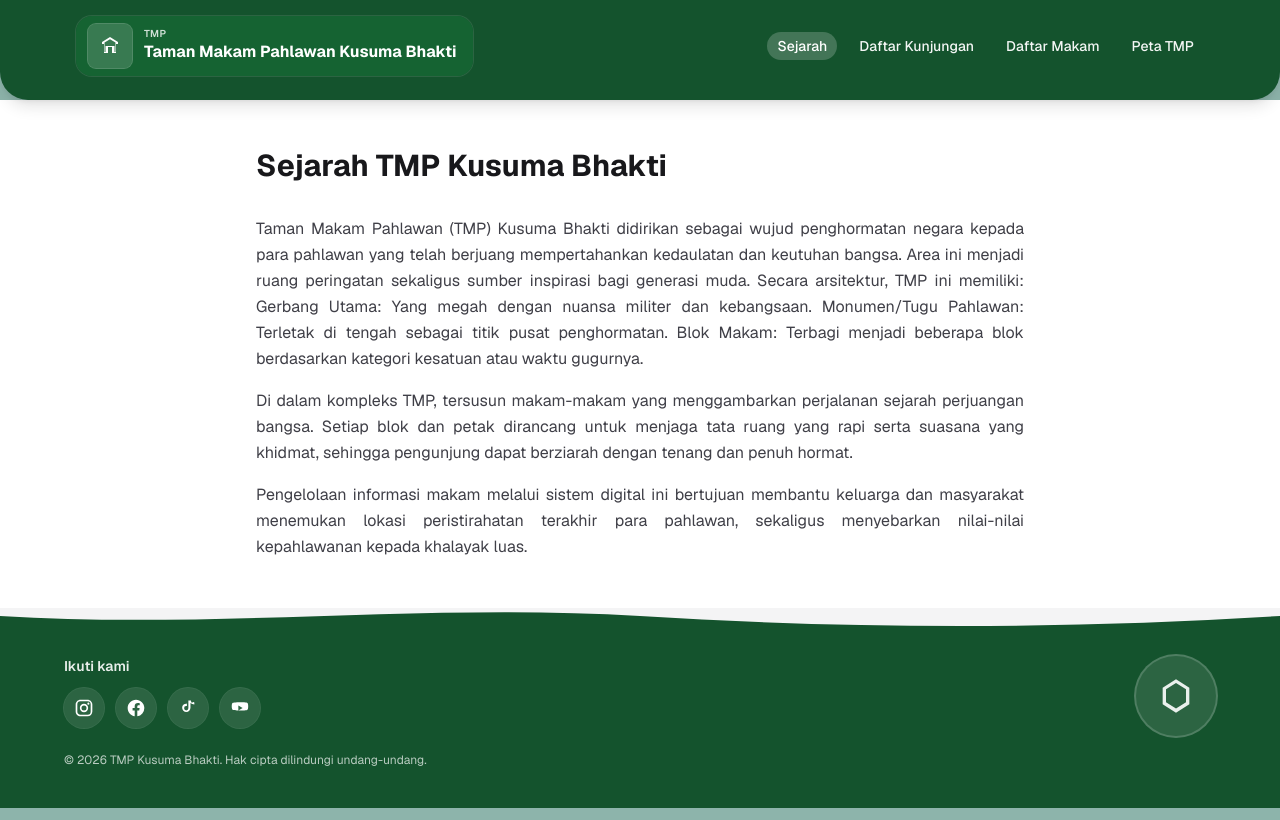
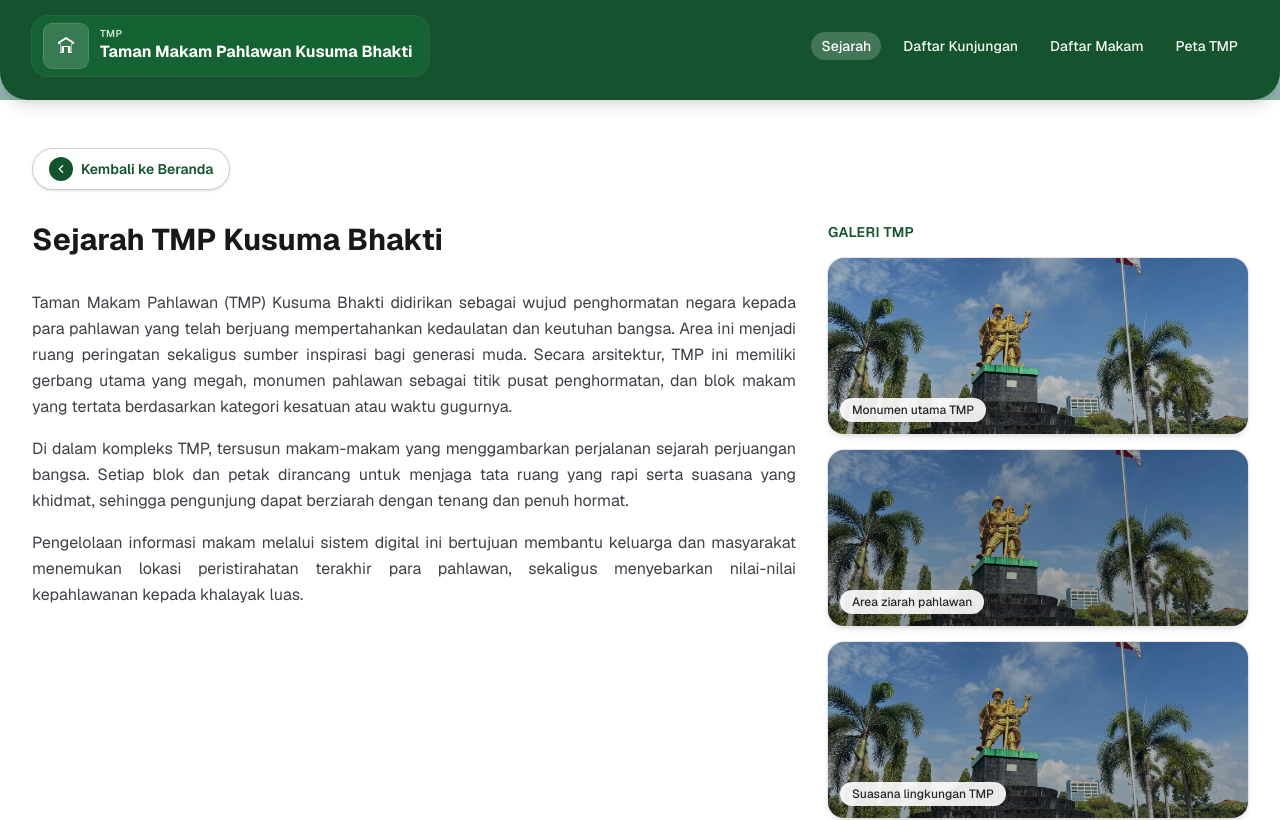
Before and after one commit to adindafdl/tmp, a Next.js app: page /sejarah in a window 1280 px wide. Shown: the top 820 px of the page. Built offline with nearby package versions, Linux system fonts and the light colour scheme.

Commit message:
ubah tampilan dan revisi search bar

```diff
--- a/src/app/daftar-kunjungan/page.tsx
+++ b/src/app/daftar-kunjungan/page.tsx
@@ -1,5 +1,6 @@
 import Link from "next/link";
 import { getTamuUmumPage } from '../../../lib/queries/public-data';
+import { BackToHome } from '@/components/back-to-home';
 
 type SearchParams = Promise<{
   page?: string | string[];
@@ -38,7 +39,8 @@ export default async function TamuPage({
   };
 
   return (
-    <div className="mx-auto max-w-6xl px-4 py-10 space-y-8">
+    <div className="mx-auto w-full max-w-screen-2xl space-y-8 px-4 py-10 sm:px-6 lg:px-8">
+      <BackToHome className="mb-2" />
       <h1 className="text-2xl font-bold text-zinc-900">Daftar Kunjungan</h1>
 
       {/* 🔍 SEARCH */}
--- a/src/app/daftar-makam/page.tsx
+++ b/src/app/daftar-makam/page.tsx
@@ -1,4 +1,5 @@
 import Link from 'next/link';
+import { BackToHome } from '@/components/back-to-home';
 import {
   getBloks,
   getMakamPage,
@@ -88,8 +89,9 @@ export default async function DaftarMakamPage({
   };
 
   return (
-    <div className="bg-zinc-100 px-4 py-10">
-      <div className="mx-auto max-w-6xl">
+    <div className="bg-zinc-100 px-4 py-10 sm:px-6 lg:px-8">
+      <div className="mx-auto w-full max-w-screen-2xl">
+        <BackToHome className="mb-6" />
         <h1 className="text-2xl font-bold text-zinc-900">Daftar Makam &amp; Blok</h1>
         <p className="mt-2 max-w-2xl text-sm text-zinc-600">
           Pilih blok untuk melihat daftar makam. Data diambil dari basis data resmi
@@ -152,7 +154,7 @@ export default async function DaftarMakamPage({
                 <input
                   name="q"
                   defaultValue={q}
-                  placeholder="Cari nama atau nomor makam..."
+                  placeholder="Cari nama, pangkat, kesatuan, NRP, atau nomor..."
                   className="w-full rounded-xl border border-zinc-200 bg-zinc-50 py-3 pl-11 pr-4 text-sm outline-none ring-[#14532d] focus:ring-2"
                 />
               </div>
@@ -177,10 +179,10 @@ export default async function DaftarMakamPage({
                         <th className="px-3 py-3 font-semibold">No</th>
                         <th className="px-3 py-3 font-semibold">Nama Pahlawan</th>
                         <th className="px-3 py-3 font-semibold">Pangkat</th>
-                        <th className="px-3 py-3 font-semibold min-w-[10rem]">
+                        <th className="px-3 py-3 font-semibold min-w-40">
                           Tempat, Tgl. Lahir
                         </th>
-                        <th className="px-3 py-3 font-semibold min-w-[10rem]">
+                        <th className="px-3 py-3 font-semibold min-w-40">
                           Tempat, Tgl. Wafat
                         </th>
                       </tr>
--- a/src/app/peta-tmp/page.tsx
+++ b/src/app/peta-tmp/page.tsx
@@ -1,9 +1,11 @@
 import Link from 'next/link';
+import { BackToHome } from '@/components/back-to-home';
 
 export default function PetaTmpPage() {
   return (
-    <div className="bg-zinc-100 px-4 py-10">
-      <div className="mx-auto max-w-6xl">
+    <div className="bg-zinc-100 px-4 py-10 sm:px-6 lg:px-8">
+      <div className="mx-auto w-full max-w-screen-2xl">
+        <BackToHome className="mb-6" />
         <h1 className="text-2xl font-bold text-zinc-900">Peta TMP</h1>
         <p className="mt-2 max-w-2xl text-sm text-zinc-600">
           Lokasi Taman Makam Pahlawan Kusuma Bhakti pada peta. Anda juga dapat melihat
--- a/src/app/prosedur/page.tsx
+++ b/src/app/prosedur/page.tsx
@@ -1,3 +1,5 @@
+import { BackToHome } from '@/components/back-to-home';
+
 export default function PelayananPage() {
   const prosedurPemakaman = [
     {
@@ -29,8 +31,9 @@ export default function PelayananPage() {
   ];
 
   return (
-    <div className="bg-white px-4 py-12">
-      <div className="mx-auto max-w-6xl">
+    <div className="bg-white px-4 py-12 sm:px-6 lg:px-8">
+      <div className="mx-auto w-full max-w-screen-2xl">
+        <BackToHome className="mb-8" />
         <header className="mb-12">
           <h1 className="text-3xl font-bold text-zinc-900">Jenis Pelayanan & Tata Tertib</h1>
           <p className="mt-2 text-zinc-600 text-justify">
--- a/src/app/sejarah/page.tsx
+++ b/src/app/sejarah/page.tsx
@@ -1,7 +1,13 @@
+import { BackToHome } from '@/components/back-to-home';
+
 export default function SejarahPage() {
   return (
-    <div className="bg-white px-4 py-12">
-      <div className="mx-auto max-w-3xl">
+    <div className="bg-white px-4 py-12 sm:px-6 lg:px-8">
+      <div className="mx-auto w-full max-w-screen-2xl">
+        <BackToHome className="mb-8" />
+
+        <div className="grid gap-8 lg:grid-cols-[minmax(0,1fr)_360px] lg:items-start xl:grid-cols-[minmax(0,1fr)_420px]">
+          <div>
             <h1 className="text-2xl font-bold text-zinc-900 sm:text-3xl">
               Sejarah TMP Kusuma Bhakti
             </h1>
@@ -11,25 +17,62 @@ export default function SejarahPage() {
                   Taman Makam Pahlawan (TMP) Kusuma Bhakti didirikan sebagai wujud penghormatan
                   negara kepada para pahlawan yang telah berjuang mempertahankan kedaulatan dan
                   keutuhan bangsa. Area ini menjadi ruang peringatan sekaligus sumber inspirasi
-            bagi generasi muda.
-            Secara arsitektur, TMP ini memiliki:
-            Gerbang Utama: Yang megah dengan nuansa militer dan kebangsaan.
-            Monumen/Tugu Pahlawan: Terletak di tengah sebagai titik pusat penghormatan.
-            Blok Makam: Terbagi menjadi beberapa blok berdasarkan kategori kesatuan atau waktu gugurnya.
+                  bagi generasi muda. Secara arsitektur, TMP ini memiliki gerbang utama yang
+                  megah, monumen pahlawan sebagai titik pusat penghormatan, dan blok makam yang
+                  tertata berdasarkan kategori kesatuan atau waktu gugurnya.
                 </p>
                 <p>
                   Di dalam kompleks TMP, tersusun makam-makam yang menggambarkan perjalanan
-            sejarah perjuangan bangsa. Setiap blok dan petak dirancang untuk menjaga
-            tata ruang yang rapi serta suasana yang khidmat, sehingga pengunjung dapat
-            berziarah dengan tenang dan penuh hormat.
+                  sejarah perjuangan bangsa. Setiap blok dan petak dirancang untuk menjaga tata
+                  ruang yang rapi serta suasana yang khidmat, sehingga pengunjung dapat berziarah
+                  dengan tenang dan penuh hormat.
                 </p>
                 <p>
                   Pengelolaan informasi makam melalui sistem digital ini bertujuan membantu
-            keluarga dan masyarakat menemukan lokasi peristirahatan terakhir para
-            pahlawan, sekaligus menyebarkan nilai-nilai kepahlawanan kepada khalayak
-            luas.
+                  keluarga dan masyarakat menemukan lokasi peristirahatan terakhir para pahlawan,
+                  sekaligus menyebarkan nilai-nilai kepahlawanan kepada khalayak luas.
                 </p>
               </div>
+            </div>
+          </div>
+
+          <aside className="space-y-4">
+            <h2 className="text-sm font-semibold uppercase tracking-wide text-[#14532d]">
+              Galeri TMP
+            </h2>
+            <div className="grid gap-4 sm:grid-cols-2 lg:grid-cols-1">
+              <div className="relative h-44 overflow-hidden rounded-2xl shadow-md ring-1 ring-zinc-200">
+                <div
+                  className="absolute inset-0 bg-cover bg-center"
+                  style={{ backgroundImage: "url('/img/bg-image.jpg')" }}
+                />
+                <div className="absolute inset-0 bg-black/25" />
+                <p className="absolute bottom-3 left-3 rounded-full bg-white/90 px-3 py-1 text-xs font-medium text-zinc-800">
+                  Monumen utama TMP
+                </p>
+              </div>
+              <div className="relative h-44 overflow-hidden rounded-2xl shadow-md ring-1 ring-zinc-200">
+                <div
+                  className="absolute inset-0 bg-cover bg-center"
+                  style={{ backgroundImage: "url('/img/bg-image.jpg')" }}
+                />
+                <div className="absolute inset-0 bg-black/35" />
+                <p className="absolute bottom-3 left-3 rounded-full bg-white/90 px-3 py-1 text-xs font-medium text-zinc-800">
+                  Area ziarah pahlawan
+                </p>
+              </div>
+              <div className="relative h-44 overflow-hidden rounded-2xl shadow-md ring-1 ring-zinc-200">
+                <div
+                  className="absolute inset-0 bg-cover bg-center"
+                  style={{ backgroundImage: "url('/img/bg-image.jpg')" }}
+                />
+                <div className="absolute inset-0 bg-black/30" />
+                <p className="absolute bottom-3 left-3 rounded-full bg-white/90 px-3 py-1 text-xs font-medium text-zinc-800">
+                  Suasana lingkungan TMP
+                </p>
+              </div>
+            </div>
+          </aside>
         </div>
       </div>
     </div>
--- /dev/null
+++ b/src/components/back-to-home.tsx
@@ -0,0 +1,23 @@
+import Link from 'next/link';
+
+export function BackToHome({ className = '' }: { className?: string }) {
+  return (
+    <Link
+      href="/"
+      className={`group inline-flex items-center gap-2 rounded-full border border-[#14532d]/25 bg-white px-4 py-2 text-sm font-semibold text-[#14532d] shadow-sm transition hover:-translate-y-0.5 hover:border-[#14532d] hover:bg-[#ecfdf3] hover:shadow-md focus-visible:outline-none focus-visible:ring-0 ${className}`}
+    >
+      <span className="flex h-6 w-6 items-center justify-center rounded-full bg-[#14532d] text-white transition group-hover:bg-[#166534]">
+        <svg
+          className="h-3.5 w-3.5"
+          fill="none"
+          stroke="currentColor"
+          strokeWidth="2"
+          viewBox="0 0 24 24"
+        >
+          <path d="M15 18 9 12l6-6" strokeLinecap="round" strokeLinejoin="round" />
+        </svg>
+      </span>
+      Kembali ke Beranda
+    </Link>
+  );
+}
--- a/src/components/site-header.tsx
+++ b/src/components/site-header.tsx
@@ -21,7 +21,7 @@ function LogoMark() {
 export function SiteHeader() {
   return (
     <header className="relative z-20 rounded-b-[1.75rem] bg-[#14532d] text-white shadow-lg">
-      <div className="mx-auto flex max-w-6xl flex-col gap-4 px-3 pb-6 pt-4 sm:flex-row sm:items-center sm:justify-between sm:gap-4">
+      <div className="mx-auto flex w-full max-w-screen-2xl flex-col gap-4 px-4 pb-6 pt-4 sm:flex-row sm:items-center sm:justify-between sm:gap-4 sm:px-6 lg:px-8">
         <Link
           href="/"
           className="group flex min-w-0 items-center gap-3 rounded-2xl bg-[#166534]/90 px-3 py-2 pr-4 ring-1 ring-white/10 transition hover:bg-[#166534]"
```
Also changed, not shown: lib/queries/public-data.ts (+25 -31 lines), src/app/page.tsx (+21 -41 lines). Lines whose indentation alone changed are shown as unchanged.
